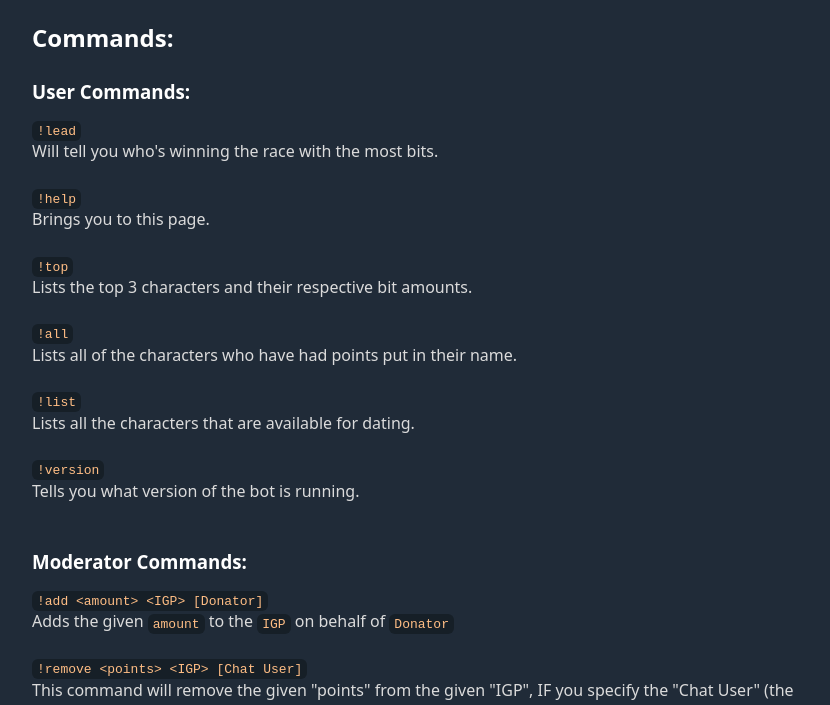
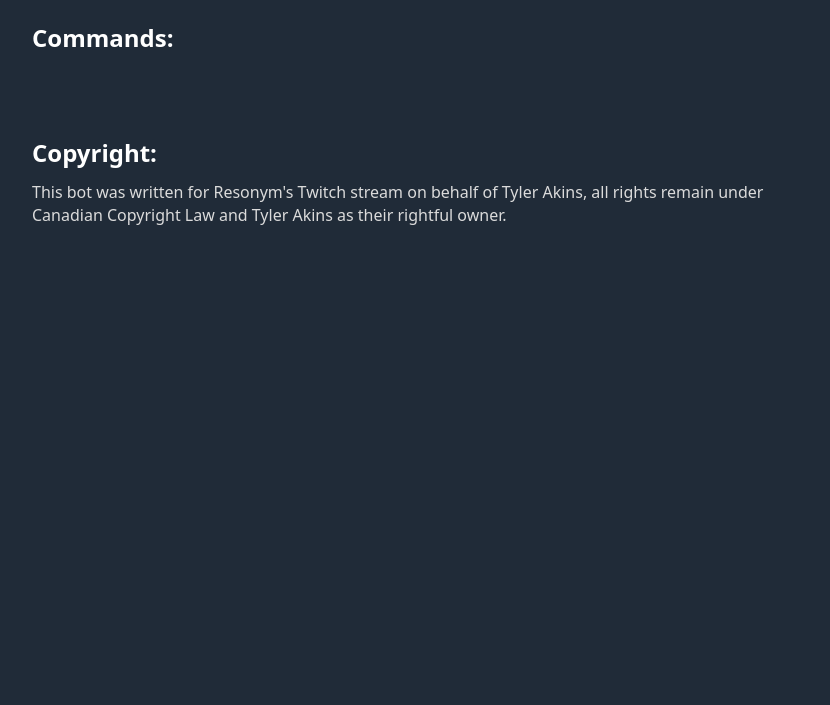
Before and after one commit to Oliver-Akins/points_counter, a website: page docs/index.html in a window 1280 px wide. Shown: the part 76-781 px from the top of the page, without its empty margins (208-1038 px from the left). Drawn offline with nearby package versions, Linux system fonts and the light colour scheme.

Commit message:
Remove old commands from the help page.

```diff
--- a/docs/index.html
+++ b/docs/index.html
@@ -10,55 +10,7 @@
     <body>
         <h1>Points Counter Help</h1>
         <h2>Commands:</h2>
-        <h3>User Commands:</h3>
-        <div>
-            <code>!lead</code>
-            <br>
-            Will tell you who's winning the race with the most bits.
-        </div>
-        <br>
-        <div>
-            <code>!help</code>
-            <br>
-            Brings you to this page.
-        </div>
-        <br>
-        <div>
-            <code>!top</code>
-            <br>
-            Lists the top 3 characters and their respective bit amounts.
-        </div>
-        <br>
-        <div>
-            <code>!all</code>
-            <br>
-            Lists all of the characters who have had points put in their name.
-        </div>
-        <br>
-        <div>
-            <code>!list</code>
-            <br>
-            Lists all the characters that are available for dating.
-        </div>
-        <br>
-        <div>
-            <code>!version</code>
-            <br>
-            Tells you what version of the bot is running.
-        </div>
-        <br>
-        <h3>Moderator Commands:</h3>
-        <div>
-            <code>!add &lt;amount&gt; &lt;IGP&gt; [Donator]</code>
-            <br>
-            Adds the given <code>amount</code> to the <code>IGP</code> on behalf of <code>Donator</code>
-        </div>
-        <br>
-        <div>
-            <code>!remove &lt;points&gt; &lt;IGP&gt; [Chat User]</code>
-            <br>
-            This command will remove the given "points" from the given "IGP", IF you specify the "Chat User" (the person who donated the bits) it will be added under their name, if this is not given, it will remove them from the anonymous user. <b>ONLY USE THIS COMMAND IF YOU MAKE A MISTAKE WHILE ADDING.</b>
-        </div>
+        <div></div>
         <br><br>
         <h2>Copyright:</h2>
         This bot was written for Resonym's Twitch stream on behalf of Tyler Akins, all rights remain under Canadian Copyright Law and Tyler Akins as their rightful owner.
```
